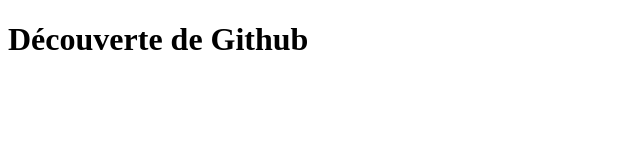
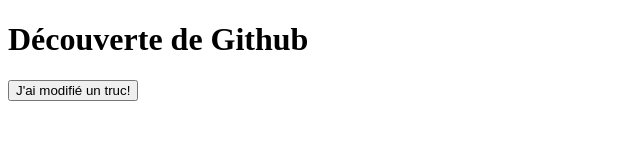
Before and after one commit to Saliha174/ExerciceGithub, a plain HTML site: page index.html in a window 1280 px wide. Shown: the whole page, without its empty margins (0-640 px from the left). Drawn offline with Linux system fonts and the light colour scheme.

Commit message:
Ajout dossier image

```diff
--- a/index.html
+++ b/index.html
@@ -7,5 +7,7 @@
 </head>
 <body>
     <h1>Découverte de Github</h1>
+    <button>J'ai modifié un truc!</button>
+    <!--Rajouter une image et la mettre dans le readme-->
 </body>
 </html>
```
Also changed, not shown: image/R.jpg (added), 1 other file.
